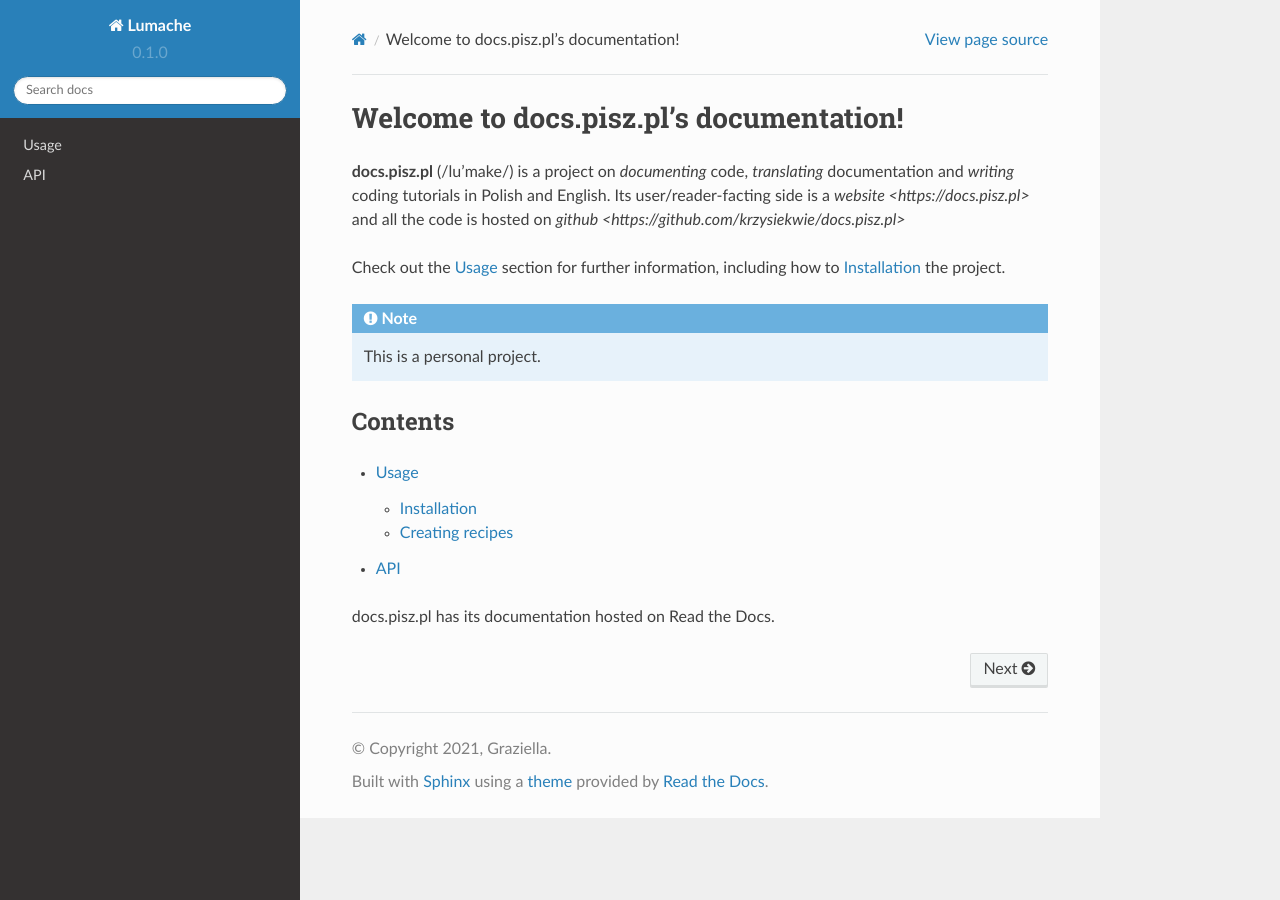
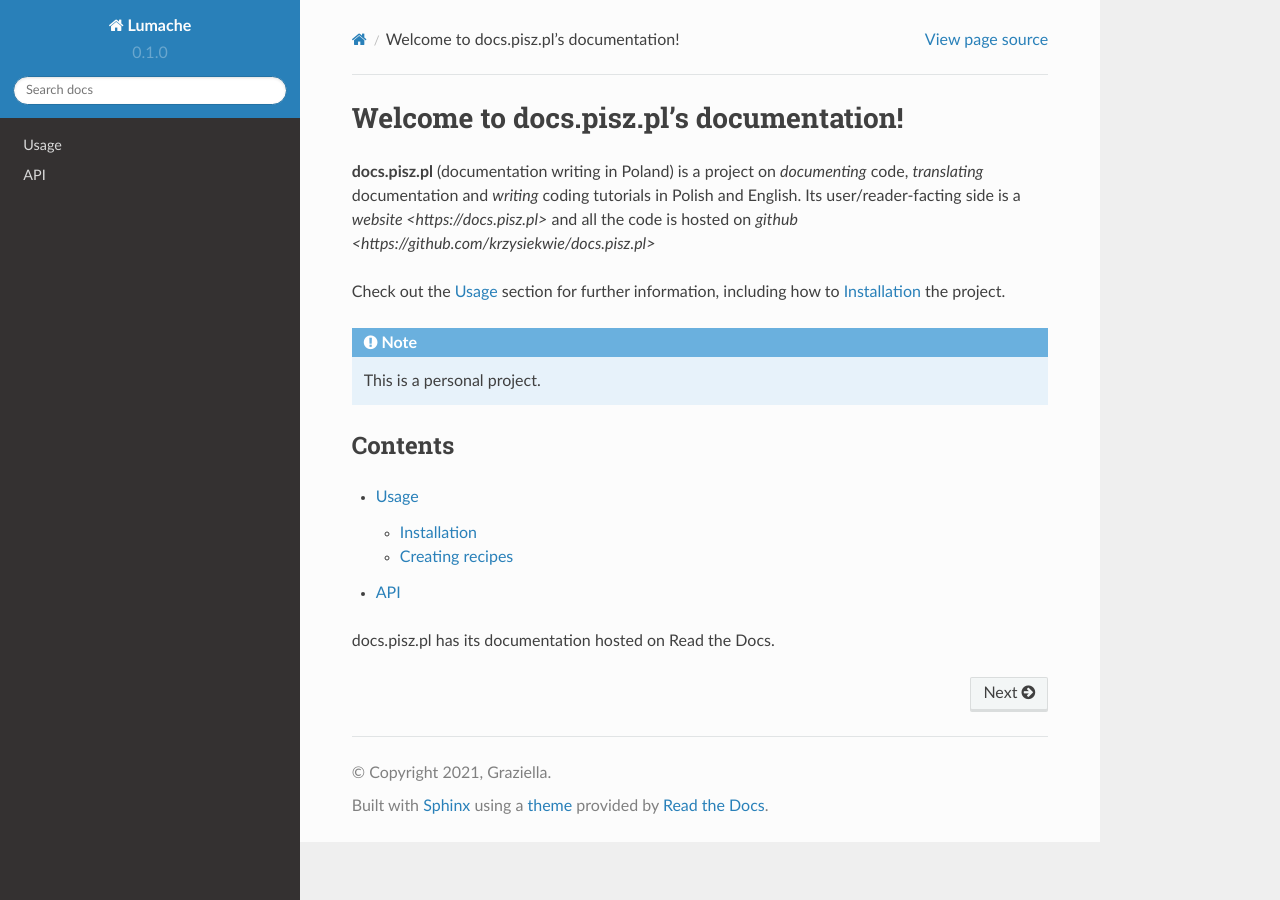
Before and after one commit to krzysiekwie/docs.pisz.pl, a Sphinx documentation site: the page built from docs/source/index.rst, in a window 1280 px wide. Built offline with Sphinx 7.4.7 and the Read the Docs theme 2.0.0, drawn with Linux system fonts in a browser that asks for light colours.

Commit message:
Update index.rst

```diff
--- a/docs/source/index.rst
+++ b/docs/source/index.rst
@@ -1,7 +1,7 @@
 Welcome to docs.pisz.pl's documentation!
 ===================================
 
-**docs.pisz.pl** (/lu'make/) is a project on *documenting* code, *translating* documentation and *writing* coding tutorials in Polish and English.
+**docs.pisz.pl** (documentation writing in Poland) is a project on *documenting* code, *translating* documentation and *writing* coding tutorials in Polish and English.
 Its user/reader-facting side is a `website <https://docs.pisz.pl>` and all the code is hosted on `github <https://github.com/krzysiekwie/docs.pisz.pl>`
 
 
```
